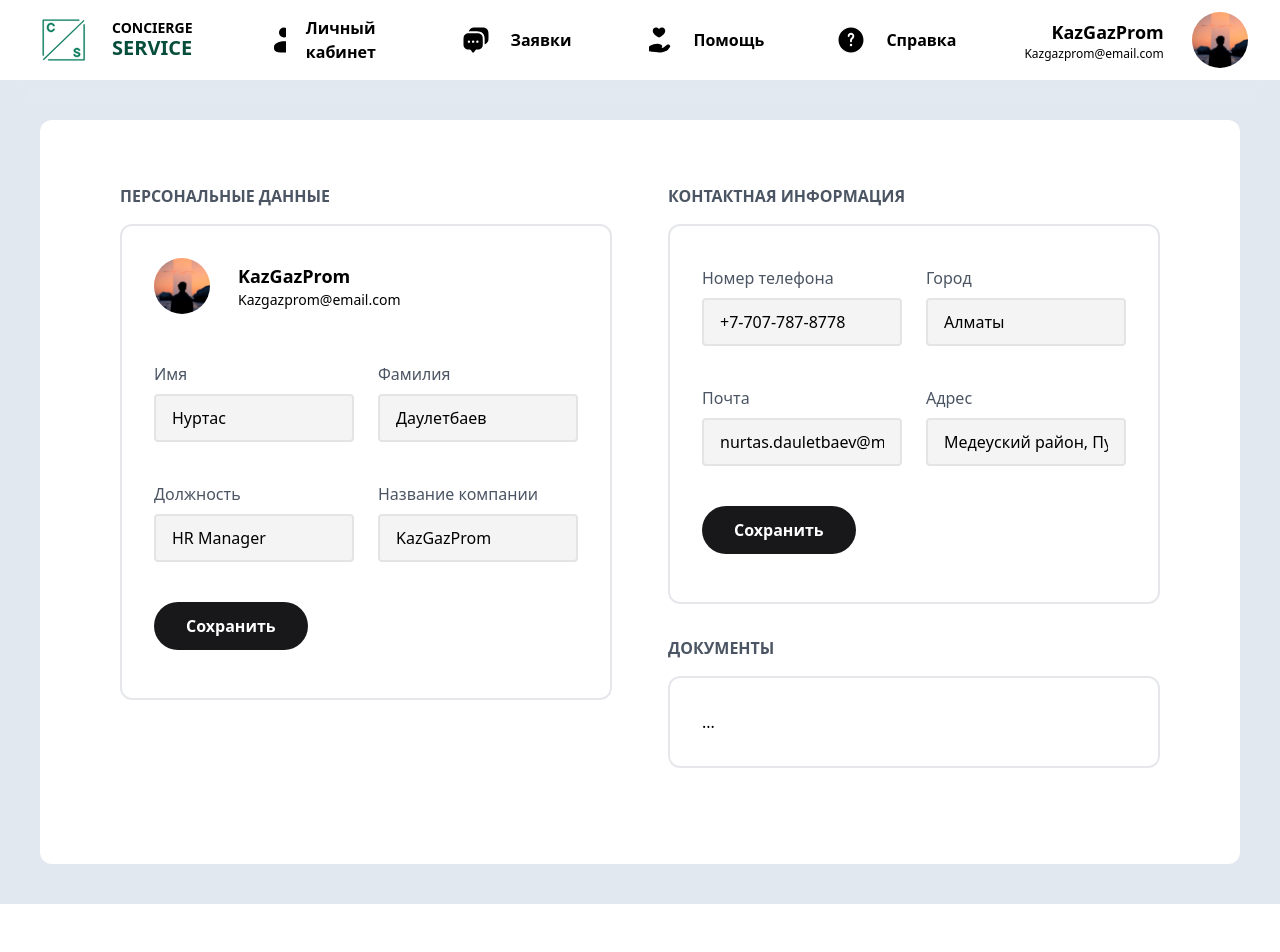
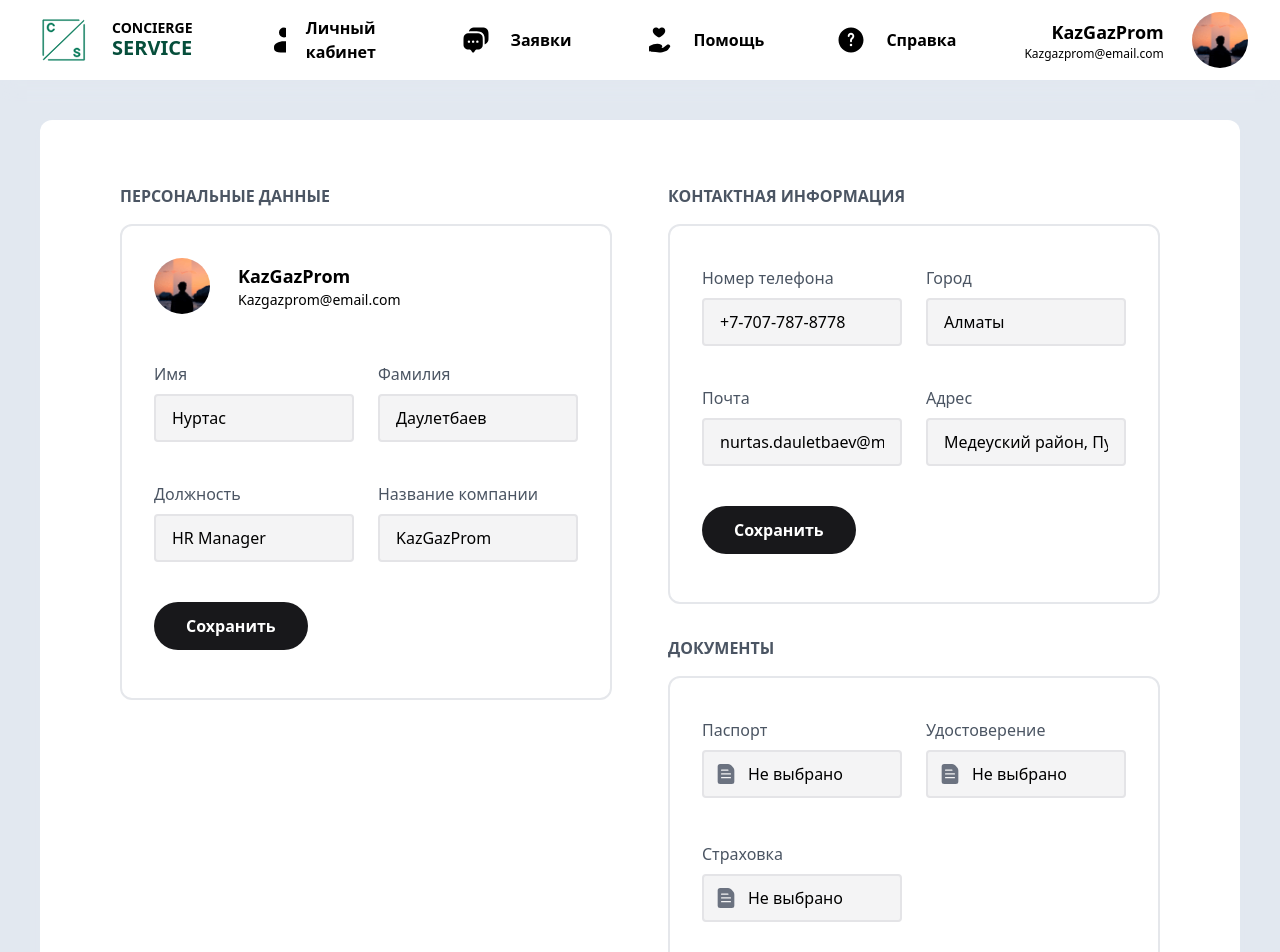
Before and after one commit to AlpacaOnly/concierge-service, a React (Vite) app: page /panel in a window 1280 px wide. Shown: the top 952 px of the page. Before the commit the page ends 904 px from the top, so only its background shows below. Built offline with nearby package versions, Linux system fonts and the light colour scheme.

Commit message:
feat: add file input component

```diff
--- a/src/client/routes/Settings.jsx
+++ b/src/client/routes/Settings.jsx
@@ -1,3 +1,4 @@
+import { useRef } from "react";
 import { useState } from "react";
 
 export default () => {
@@ -49,7 +50,21 @@ export default () => {
           </div>
           <Button className="mt-8 mb-4">Сохранить</Button>
         </Section>
-        <Section title="Документы">...</Section>
+
+        <Section title="Документы">
+          <div className="grid grid-cols-2 sm:grid-cols-2 gap-x-6 gap-y-2">
+            <Field name="Паспорт" tag="div">
+              <FileInput />
+            </Field>
+            <Field name="Удостоверение" tag="div">
+              <FileInput />
+            </Field>
+            <Field name="Страховка" tag="div">
+              <FileInput />
+            </Field>
+          </div>
+          <Button className="mt-8 mb-4">Сохранить</Button>
+        </Section>
       </div>
     </div>
   );
@@ -103,3 +118,69 @@ function Button({ className, ...props }) {
     </button>
   );
 }
+
+function FileInput({ className, ...props }) {
+  const target = useRef(null);
+
+  const defaultFile = props.file ?? null;
+  const [selectedFile, setSelectedFile] = useState(defaultFile);
+
+  const onFileChange = (e) => {
+    setSelectedFile(target.current.files[0]);
+  };
+
+  const onFileDelete = () => {
+    if (target) target.current.value = "";
+    setSelectedFile(null);
+  };
+
+  return (
+    <>
+      <label
+        className={`flex items-center text-base text-black whitespace-nowrap border-2 mt-2 pl-3 pr-4 py-[10px] bg-zinc-100 hover:bg-zinc-200 transition ease-in-out duration-150 rounded cursor-pointer ${
+          selectedFile === defaultFile ? "border-zinc-200" : "border-emerald-700"
+        }`}
+      >
+        <FileIcon className={`w-5 h-5 shrink-0 ${selectedFile ? "fill-black" : "fill-gray-500"}`} />
+
+        <input
+          ref={target}
+          className={`${className}`}
+          type="file"
+          onChange={onFileChange}
+          hidden
+          {...props}
+        />
+
+        <span className="ml-3 grow-[1] overflow-hidden">
+          {selectedFile ? selectedFile.name : "Не выбрано"}
+        </span>
+      </label>
+
+      {selectedFile ? (
+        <button
+          type="button"
+          className="mt-3 text-rose-700 self-start text-sm"
+          onClick={onFileDelete}
+        >
+          Удалить
+        </button>
+      ) : (
+        <span className="block h-5" />
+      )}
+    </>
+  );
+}
+
+function FileIcon(props) {
+  return (
+    <svg fill="none" viewBox="0 0 24 24" {...props}>
+      <path
+        xmlns="http://www.w3.org/2000/svg"
+        fillRule="evenodd"
+        d="M5 0a3 3 0 0 0-3 3v18a3 3 0 0 0 3 3h14a3 3 0 0 0 3-3V7.81a5 5 0 0 0-1.159-3.2L18.5 1.8A5 5 0 0 0 14.66 0H5Zm1.64 15.5a.64.64 0 0 0-.64.64v.32c0 .354.287.64.64.64h10.72a.64.64 0 0 0 .64-.64v-.32a.64.64 0 0 0-.64-.64H6.64ZM6 11.64a.64.64 0 0 1 .64-.64h10.72a.64.64 0 0 1 .64.64v.32a.64.64 0 0 1-.64.64H6.64a.64.64 0 0 1-.64-.64v-.32Zm.64-5.14a.64.64 0 0 0-.64.64v.32c0 .353.287.64.64.64h7.72a.64.64 0 0 0 .64-.64v-.32a.64.64 0 0 0-.64-.64H6.64Z"
+        clipRule="evenodd"
+      />{" "}
+    </svg>
+  );
+}
```
